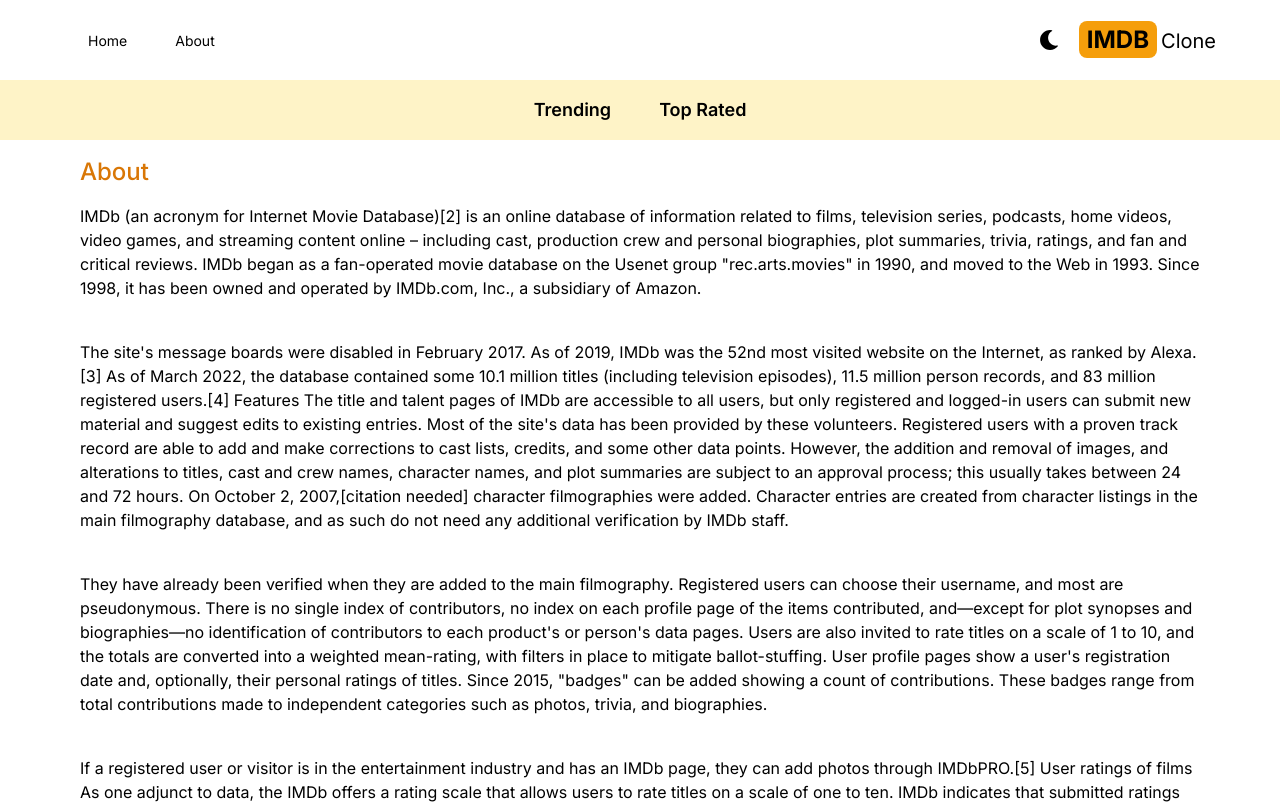
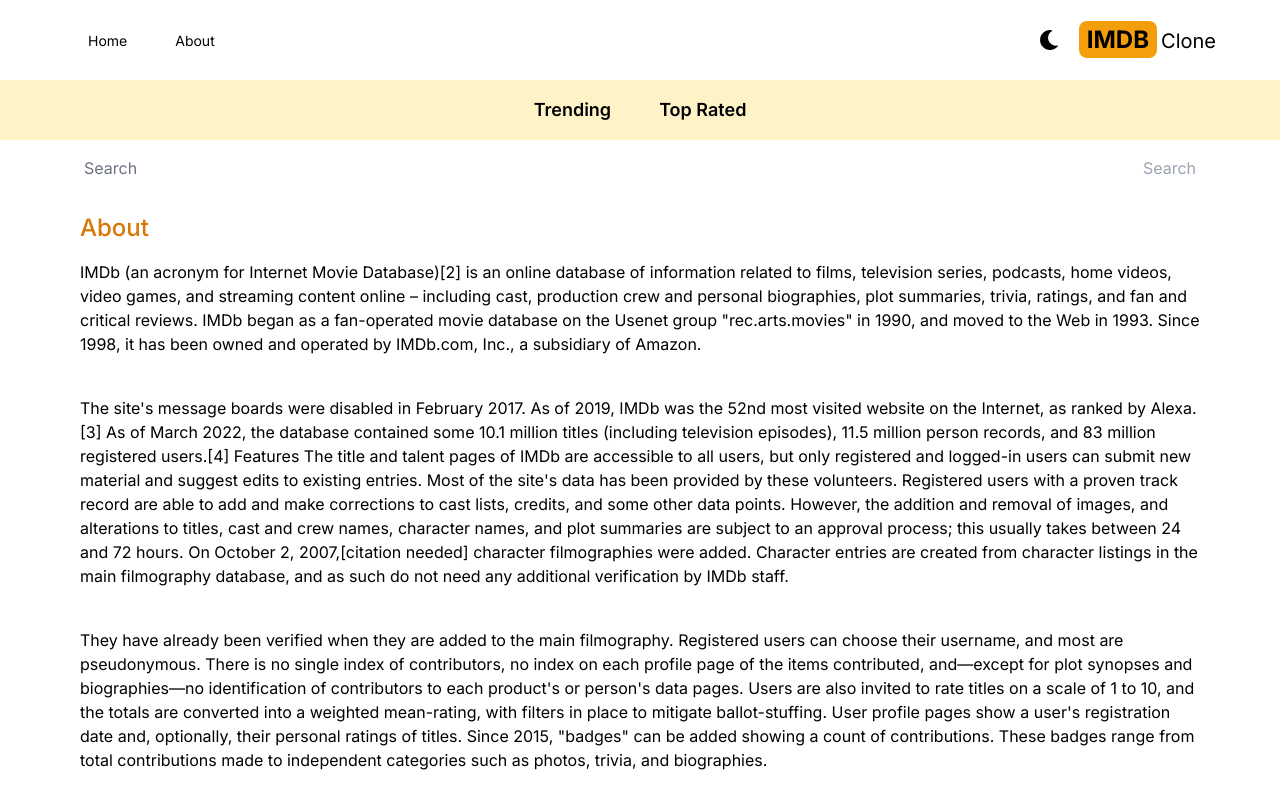
Before and after one commit to waelkamira/IMDBClone, a Next.js app: page /about in a window 1280 px wide. Shown: the top 804 px of the page. Built offline with nearby package versions, Linux system fonts and the light colour scheme.

Commit message:
add search ability

```diff
--- a/src/app/layout.js
+++ b/src/app/layout.js
@@ -3,6 +3,7 @@
 import Header from "@/components/header";
 import Providers from "./Providers";
 import NavBar from "@/components/NavBar";
+import SearchBox from "@/components/SearchBox";
 const inter = Inter({ subsets: ["latin"] });
 
 export const metadata = {
@@ -17,6 +18,7 @@
         <Providers>
           <Header />
           <NavBar />
+          <SearchBox />
           {children}
         </Providers>
       </body>
--- /dev/null
+++ b/src/app/search/[searchTerm]/page.jsx
@@ -0,0 +1,22 @@
+import Results from "@/components/Results";
+
+const API_KEY = "56365df6a59a9d8c97697899dbba9313";
+export default async function SearchPage({ params }) {
+  const res = await fetch(
+    `https://api.themoviedb.org/3/search/movie?api_key=${API_KEY}&query=${params.searchTerm}&language=en-US&include_adult=false`
+  );
+  if (!res.ok) {
+    throw new Error("Error Fetching Data");
+  }
+  const data = await res.json();
+  const results = data.results;
+  console.log(results);
+  return (
+    <div>
+      {results && results.length === 0 && (
+        <h1 className="text-center pt-6">Result Not Found</h1>
+      )}
+      {results && <Results results={results} />}
+    </div>
+  );
+}
--- /dev/null
+++ b/src/components/SearchBox.jsx
@@ -0,0 +1,35 @@
+"use client";
+
+import { useState } from "react";
+import { useRouter } from "next/navigation";
+
+export default function SearchBox() {
+  const [search, setSearch] = useState("");
+  const router = useRouter();
+  function handleSubmit(e) {
+    e.preventDefault();
+    if (!search) return;
+    router.push(`/search/${search}`);
+  }
+  return (
+    <form
+      className="flex max-w-6xl mx-auto justify-between items-center px-5"
+      onSubmit={handleSubmit}
+    >
+      <input
+        type="text"
+        placeholder="Search"
+        className="w-full h-14 rounded-sm placeholder-gray-500 outline-none bg-transparent flex-1"
+        value={search}
+        onChange={(e) => setSearch(e.target.value)}
+      />
+      <button
+        type="submit"
+        className="text-amber-600 disabled:text-gray-400"
+        disabled={!search}
+      >
+        Search
+      </button>
+    </form>
+  );
+}
```
